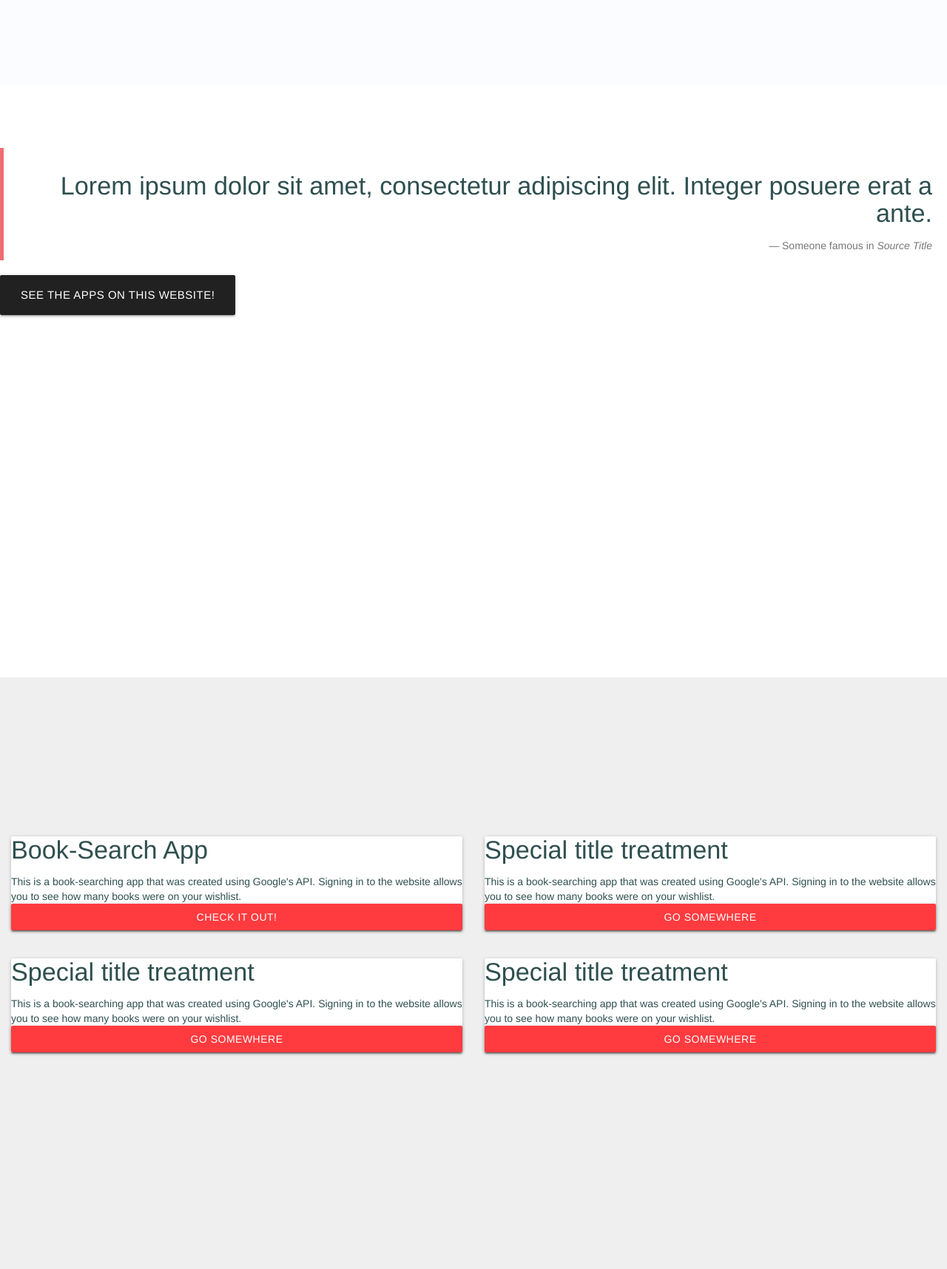
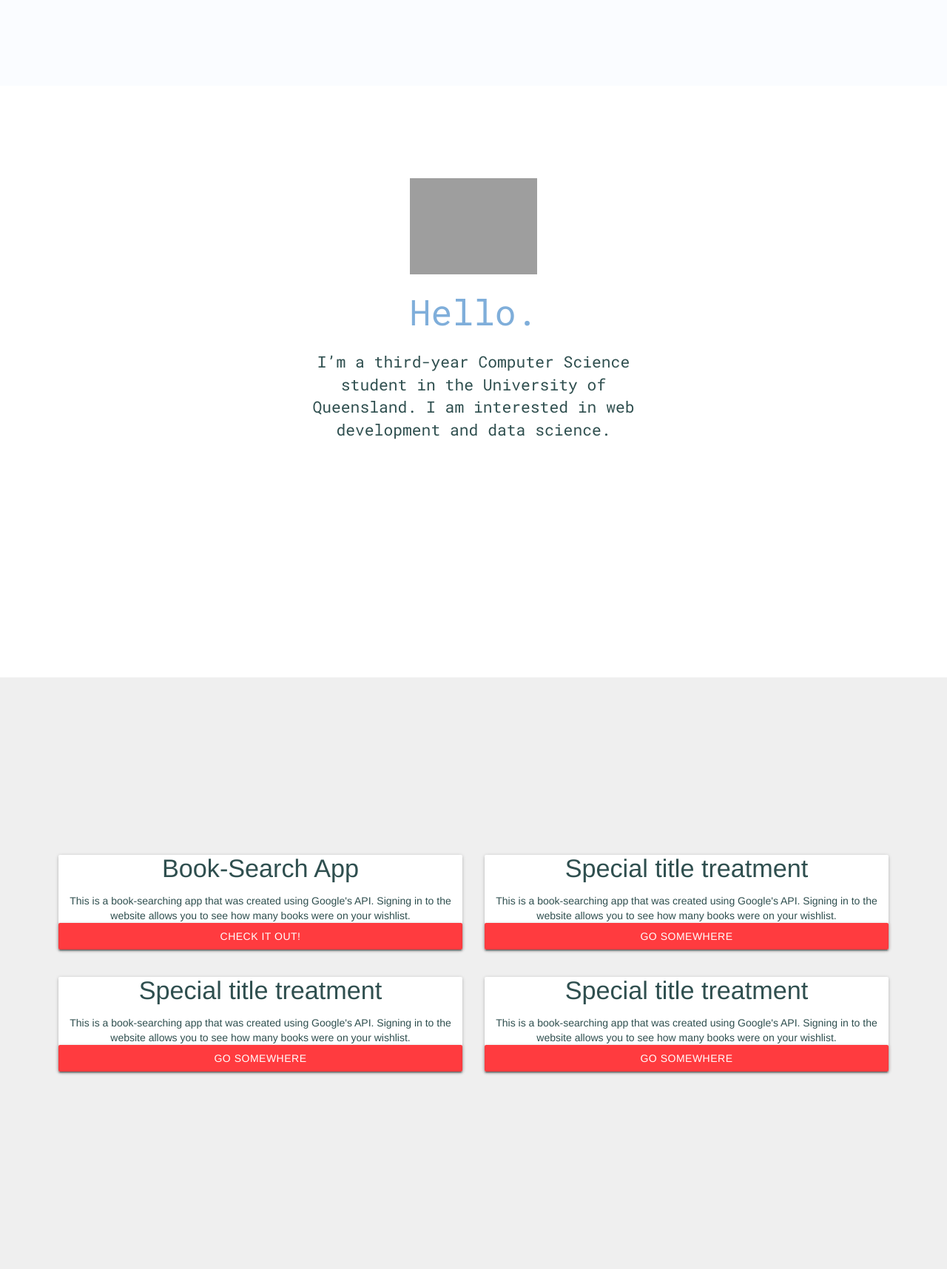
Before and after one commit to nardienapratama/personal-website, a Django app: page /home/ in a window 1280 px wide. Shown: the part 684-2400 px from the top of the page at 74% size. Run offline with Django 3.2, Linux system fonts and the light colour scheme; some libraries are stand-ins or nearby versions; grey boxes are pictures that could not be loaded.

Commit message:
fixed about section

```diff
--- a/mysite/static/main.css
+++ b/mysite/static/main.css
@@ -9,17 +9,17 @@
 .sectionTemplate{
     height: 100vh;
     box-sizing: border-box;
-    /* padding: 35px; */
+    padding: 5%;
+    text-align: center;
 }
 
 .homeSection{
-    background-attachment: fixed ;
+    /* background-attachment: fixed ;
     background-size: cover;
-    padding: 5%;
+     */
     position: relative;
-    text-align: center;
+
     background-color: #FAFCFF;
-    /* vertical-align: auto; */
 }
 
 .home-name-div{
@@ -39,19 +39,37 @@
     color: #3775AF;
 }
 
-
 .aboutMeSection{
     background: white;
     color: darkslategrey;
-    padding-top: 5%;
+    padding-top: 8%;
     background-size: cover;
-
 }
 
+.profile-pic-div{
+    padding-top: 2%;
+}
+.hello-about-section-div{
+    padding-top: 1.5%;
+}
+
+.hello-about-section-div>p{
+    font-family: 'Roboto Mono', monospace;
+    font-size: 36pt;
+    color: #7FAEDA;
+}
+
+.description-about-section-div{
+    font-family: 'Roboto Mono', monospace;
+    font-size: 16pt;
+    padding-right: 30%;
+    padding-left: 30%;
+    padding-top: 1.5%;
+}
 .appsSection{
     background: #efefef;
     color: darkslategrey;
-    padding-top: 5%;
+    padding-top: 8%;
     background-size: cover;
 }
 
--- a/mysite/templates/homepage.html
+++ b/mysite/templates/homepage.html
@@ -1,21 +1,20 @@
 {% extends "base.html" %} {% block content %} {% load static %}
 
 <section class="sectionTemplate homeSection" id="homeSection">
-  <div class="home-name-div"><p class="display-1">I'm Nardiéna.</p></div>
-  <div class="home-job-title-div"><p class="display-4 text-muted">A web developer.</p></div>
+  <div class="home-name-div"><p>I'm Nardiéna.</p></div>
+  <div class="home-job-title-div"><p>A web developer.</p></div>
   <!-- <div class="aboutMeButton">
     <a href="#aboutMeSection" class="btn btn-large waves-effect waves-light grey darken-4">More About Me</a>
   </div> -->
 </section>
 
 <section class="sectionTemplate aboutMeSection" id="aboutMeSection">
-  <blockquote class="blockquote text-right">
-    <h4 class="mb-0">Lorem ipsum dolor sit amet, consectetur adipiscing elit. Integer posuere erat a ante.</h4>
-    <footer class="blockquote-footer">Someone famous in <cite title="Source Title">Source Title</cite></footer>
-  </blockquote>
-  <div class="appsButton">
-    <a href="#appsSection" class="btn btn-large waves-effect waves-light grey darken-4">See the apps on this website!</a>
+  <div class="profile-pic-div">
+    <img src="/static/img/nard-profile-pic-circle.png" style="height: 15%; width: 15%;">
   </div>
+  <div class="hello-about-section-div"><p>Hello.</p></div>
+  <div class="description-about-section-div"><p>I’m a third-year Computer Science student in the University of Queensland.
+    I am interested in web development and data science.</p></div>
 </section>
 
 <section class="sectionTemplate appsSection" id="appsSection">
```
